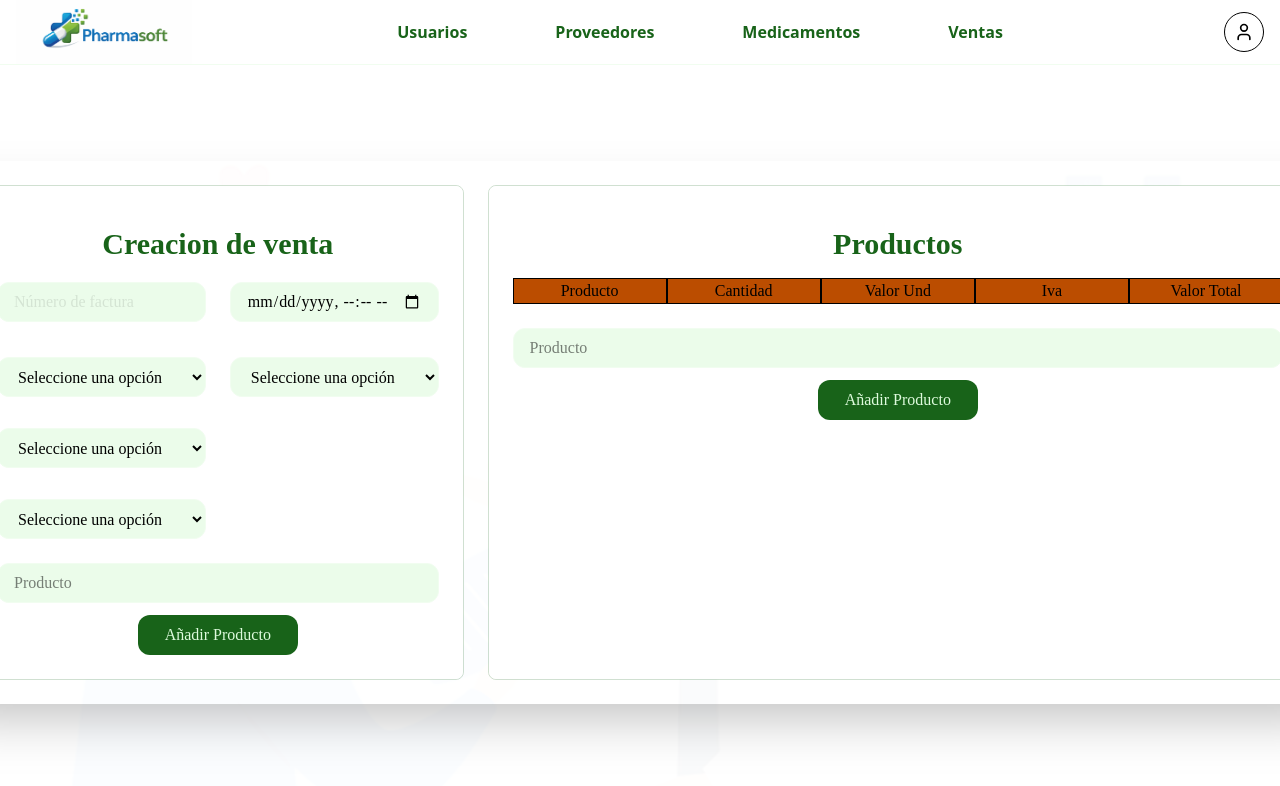
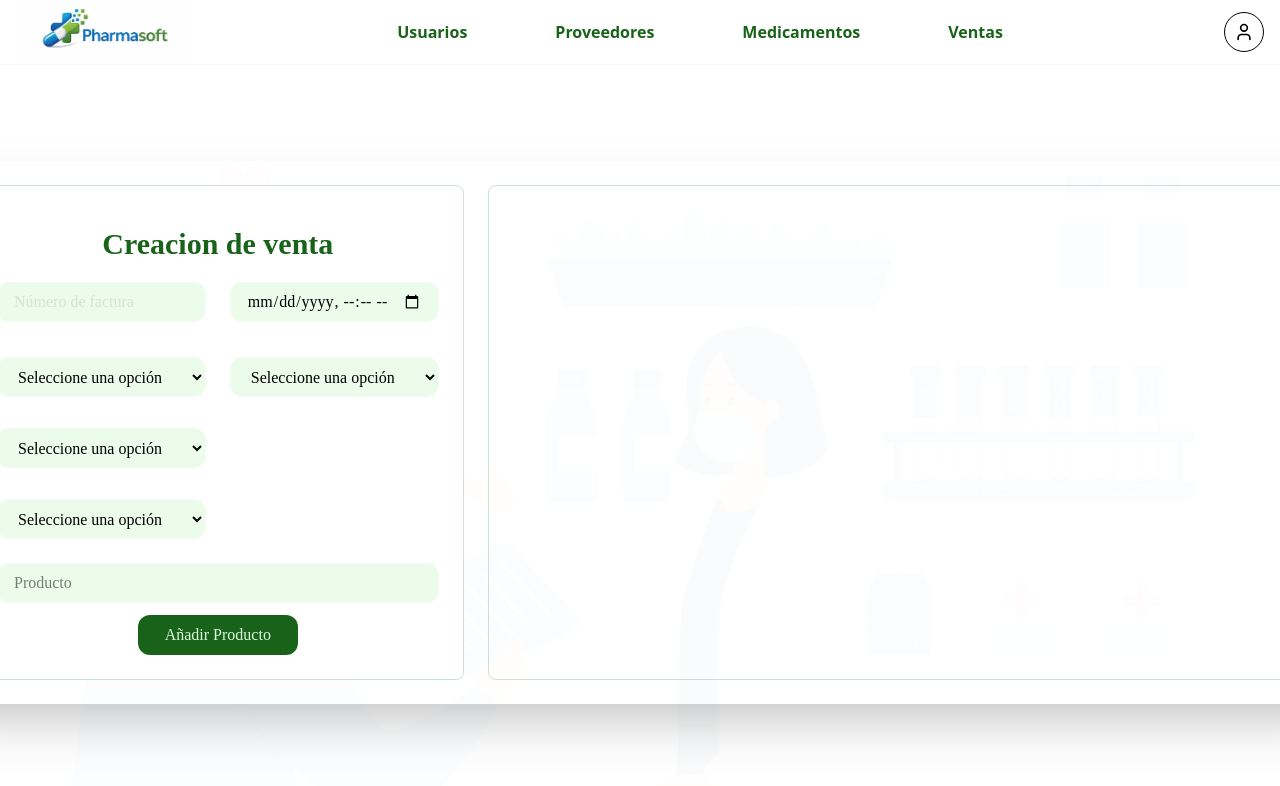
Before and after one commit to CJCPDev/proyecto-formativo-pharmasoft-sena, a React (Vite) app in the folder frontend/sena-pharmasoft/: page /ventas in a window 1280 px wide. Shown: the top 786 px of the page. Built offline with nearby package versions, Linux system fonts and the light colour scheme.

Commit message:
feat: actualizacion

```diff
--- a/frontend/sena-pharmasoft/src/features/sales/pages/CreateSalePage.jsx
+++ b/frontend/sena-pharmasoft/src/features/sales/pages/CreateSalePage.jsx
@@ -11,7 +11,7 @@ export default function CreateSalePage(){
                     <SaleForm className="flex justify-items-center rounded-2xl"/>
                 </div>
                 <div className="w-full border border-brand-hover/20 rounded-lg">
-                    <InformationSale className="flex justify-items-center"/>
+                {/*     <InformationSale className="flex justify-items-center"/> */}
                 </div>
 
             </div>
```
